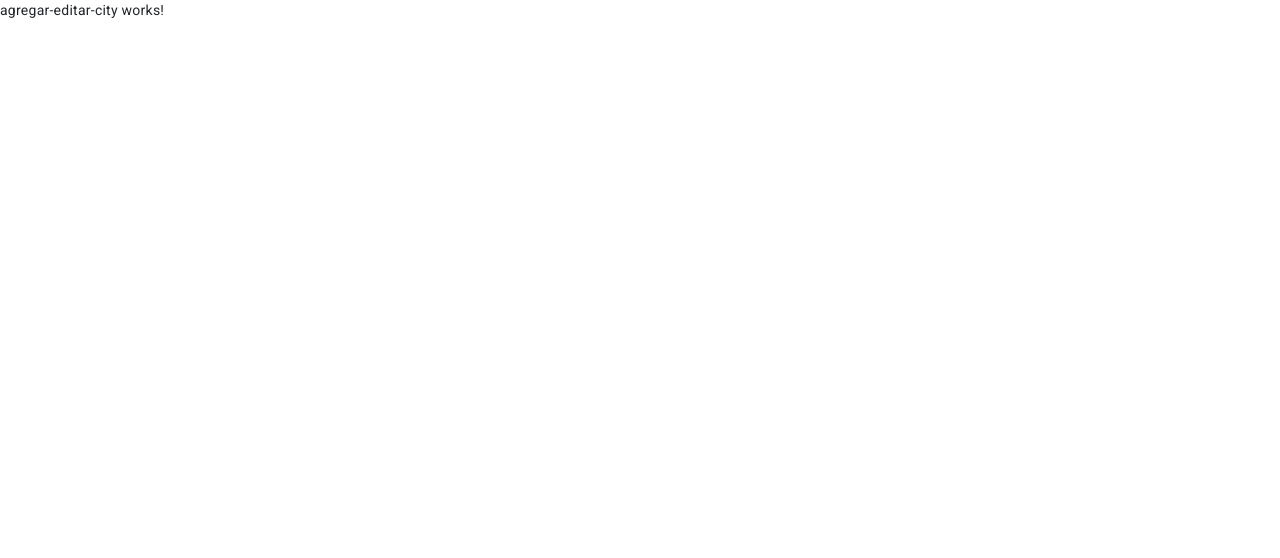
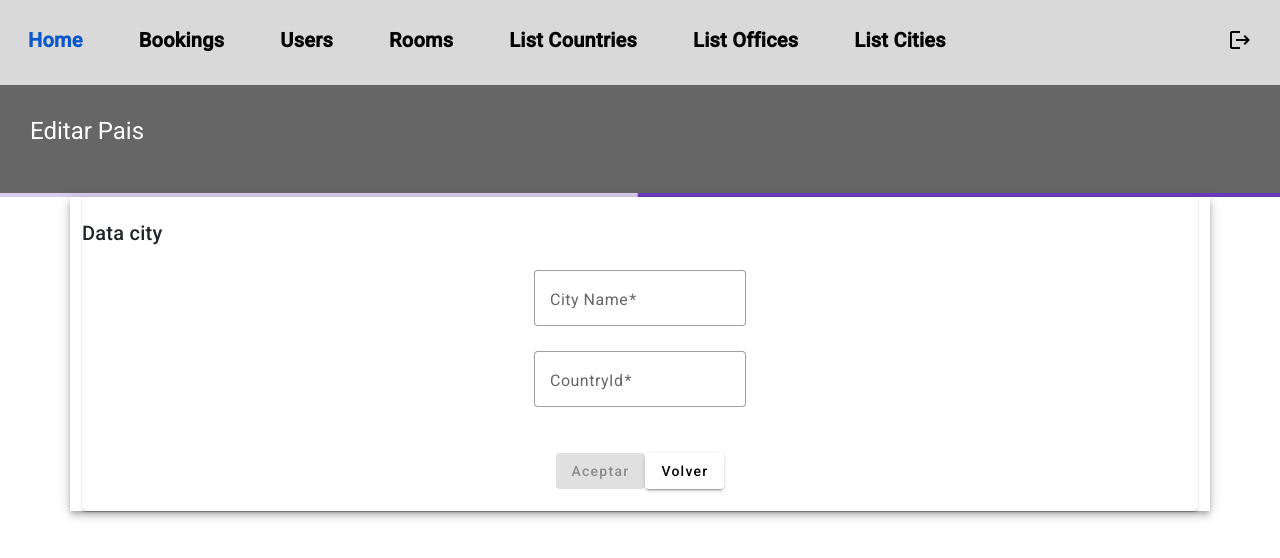
Before and after one commit to JayMarc13/ACME, an Angular app: page /editarCity/1 in a window 1280 px wide. Shown: the top 558 px of the page. Built offline with nearby package versions, Linux system fonts and the light colour scheme; no server answers.

Commit message:
Funciona

```diff
--- a/src/app/app.module.ts
+++ b/src/app/app.module.ts
@@ -15,7 +15,6 @@ import { VerCountryComponent } from './components/ver-country/ver-country.compon
 import { AgregarEditarOfficeComponent } from './components/agregar-editar-office/agregar-editar-office.component';
 import { ListaOfficeComponent } from './components/lista-office/lista-office.component';
 import { VerOfficeComponent } from './components/ver-office/ver-office.component';
-import { BrowserAnimationsModule } from '@angular/platform-browser/animations';
 import { ToastrModule } from 'ngx-toastr';
 import { LoginComponent } from './components/login/login.component';
 import { HomeComponent } from './components/home/home.component';
--- a/src/app/components/agregar-editar-city/agregar-editar-city.component.html
+++ b/src/app/components/agregar-editar-city/agregar-editar-city.component.html
@@ -1 +1,49 @@
-<p>agregar-editar-city works!</p>
+<nav class="nav">
+    <a class="nav-link active" aria-current="page" href="/homeAdm">Home</a>
+    <a class="nav-link" href="/bookings">Bookings</a>
+    <a class="nav-link" href="/users">Users</a>
+    <a class="nav-link" href="/rooms">Rooms</a>
+    <a class="nav-link" href="/listaCountries">List Countries</a>
+    <a class="nav-link" href="/listaOffices">List Offices</a>
+    <a class="nav-link" href="/listaCities">List Cities</a>
+    <a class="nav-link" href="">
+      <mat-icon>logout</mat-icon>
+    </a>
+  </nav>
+
+<div class="title">
+    <h1>{{ Operacion }} Pais</h1>
+</div>
+<app-spinner *ngIf="loading"></app-spinner>
+
+<div class="container mat-elevation-z5">
+    <mat-card class="card">
+        <br>
+        <mat-card-title>
+            Data city
+        </mat-card-title>
+        <br>
+        <form [formGroup]="form" (ngSubmit)="agregarEditarCity()">
+            <mat-grid-list cols="2" rowHeight="80px">
+                <mat-grid-tile [colspan]="2">
+                    <mat-form-field class="input" appearance="outline">
+                        <mat-label>City Name</mat-label>
+                        <input formControlName="cityName" matInput>
+                    </mat-form-field>
+                </mat-grid-tile>
+
+                <mat-grid-tile [colspan]="2">
+                    <mat-form-field class="input" appearance="outline">
+                        <mat-label>CountryId</mat-label>
+                        <input formControlName="countryId" matInput>
+                    </mat-form-field>
+                </mat-grid-tile>
+
+                <mat-grid-tile [colspan]="2">
+                    <button [disabled]="form.invalid" type="submit" class="btnAceptar" mat-raised-button color="primary">Aceptar</button>
+                    <button mat-raised-button routerLink="/listaCities">Volver</button>
+                </mat-grid-tile>
+              </mat-grid-list>
+        </form>
+    </mat-card>
+</div>
--- a/src/app/components/lista-city/lista-city.component.css
+++ b/src/app/components/lista-city/lista-city.component.css
@@ -0,0 +1,24 @@
+table {
+    width: 80%;
+  }
+td, th{
+    width: 15%;
+}
+.mat-mdc-form-field {
+    font-size: 14px;
+    width: 100%;
+}
+.delete{
+    cursor: pointer;
+    color:#E15639;
+}
+.edit{
+    cursor: pointer;
+    color: #187889;
+}
+.visibility{
+    cursor: pointer;
+}
+.buttonAceptar{
+    font-size: 11px;
+}
--- a/src/app/components/lista-city/lista-city.component.html
+++ b/src/app/components/lista-city/lista-city.component.html
@@ -12,49 +12,49 @@
 </nav>
 
 <div class="title">
-  <h1>Lista de Oficinas Disponibles</h1>
+  <h1>List Cities</h1>
 </div>
 
 <app-spinner *ngIf="loading"></app-spinner>
 <br />
 
-<div class="container">
+<div class="container mat-elevation-z8">
 
   <mat-form-field>
     <mat-label>Filter</mat-label>
-    <input matInput (keyup)="applyFilter($event)" placeholder="Ex. Espanya" #input>
+    <input matInput (keyup)="applyFilter($event)" placeholder="Ex. Barcelona" #input>
   </mat-form-field>
 
-  <table mat-table [dataSource]="dataSource" class="mat-elevation-z8" matSort>
+  <table mat-table [dataSource]="dataSource" matSort>
 
 
-    <ng-container matColumnDef="ID">
-      <th mat-header-cell *matHeaderCellDef mat-sort-header> Id </th>
-      <td mat-cell *matCellDef="let element"> {{element.officeId}} </td>
+    <ng-container matColumnDef="cityId">
+      <th mat-header-cell *matHeaderCellDef mat-sort-header>City Id </th>
+      <td mat-cell *matCellDef="let element"> {{element.cityId}} </td>
     </ng-container>
 
 
-    <ng-container matColumnDef="Nombre">
-      <th mat-header-cell *matHeaderCellDef mat-sort-header>Nombre</th>
-      <td mat-cell *matCellDef="let element"> {{element.nameOffice}} </td>
+    <ng-container matColumnDef="cityName">
+      <th mat-header-cell *matHeaderCellDef mat-sort-header>City Name</th>
+      <td mat-cell *matCellDef="let element"> {{element.cityName}} </td>
     </ng-container>
 
-    <ng-container matColumnDef="Ciudad">
-      <th mat-header-cell *matHeaderCellDef mat-sort-header>Ciudad</th>
-      <td mat-cell *matCellDef="let element"> {{element.cityId}} </td>
+    <ng-container matColumnDef="countryId">
+      <th mat-header-cell *matHeaderCellDef mat-sort-header>Country Id</th>
+      <td mat-cell *matCellDef="let element"> {{element.countryId}} </td>
     </ng-container>
 
     <!-- Acciones Column -->
     <ng-container matColumnDef="Acciones">
       <th mat-header-cell *matHeaderCellDef mat-sort-header>
-        <button routerLink="/agregarOffice" class="buttonAceptar" mat-raised-button color="primary">Agregar Oficina</button>
+        <button routerLink="/agregarCity" class="buttonAceptar" mat-raised-button color="primary">Agregar Oficina</button>
       </th>
       <td mat-cell *matCellDef="let element">
-        <mat-icon routerLink="/verOffice/{{ element.officeId }}" class="visibility" matTooltip="Ver" fontIcon="visibility"></mat-icon>
+        <!-- <mat-icon routerLink="/verCity/{{ element.cityId }}" class="visibility" matTooltip="Ver" fontIcon="visibility"></mat-icon> -->
         <mat-icon fontIcon=""></mat-icon>
-        <mat-icon routerLink="/editarOffice/{{ element.officeId }}" class="edit" matTooltip="Editar" fontIcon="edit"></mat-icon>
+        <mat-icon routerLink="/editarCity/{{ element.cityId }}" class="edit" matTooltip="Editar" fontIcon="edit"></mat-icon>
         <mat-icon fontIcon=""></mat-icon>
-        <mat-icon (click)="eliminarOffice(element.officeId)" class="delete" matTooltip="Eliminar" fontIcon="delete"></mat-icon>
+        <mat-icon (click)="eliminarCity(element.cityId)" class="delete" matTooltip="Eliminar" fontIcon="delete"></mat-icon>
       </td>
     </ng-container>
 
--- a/src/app/components/lista-city/lista-city.component.ts
+++ b/src/app/components/lista-city/lista-city.component.ts
@@ -12,7 +12,7 @@ import { City } from 'src/app/interfaces/city';
   styleUrls: ['./lista-city.component.css']
 })
 export class ListaCityComponent {
-  displayedColumns: string[] = ['ID', 'Nombre', 'ciudadId', 'Acciones'];
+  displayedColumns: string[] = ['cityId', 'cityName', 'countryId', 'Acciones'];
   dataSource = new MatTableDataSource<City>();
   loading: boolean = false;
 
@@ -47,6 +47,7 @@ export class ListaCityComponent {
   obtenerCity() {
     this.loading = true;
     this._cityService.getCitys().subscribe(data => {
+      console.log(data);
       this.loading = false;
       this.dataSource.data = data;
     });
--- a/src/app/components/lista-country/lista-country.component.html
+++ b/src/app/components/lista-country/lista-country.component.html
@@ -12,7 +12,7 @@
   </nav>
 
 <div class="title">
-    <h1>Lista de paises</h1>
+    <h1>List Countries</h1>
 </div>
 
 <app-spinner *ngIf="loading"></app-spinner>
@@ -35,7 +35,7 @@
         </ng-container>
 
         <!-- Nombre pais Column -->
-        <ng-container matColumnDef="nomPais">
+        <ng-container matColumnDef="countryName">
             <th mat-header-cell *matHeaderCellDef mat-sort-header>Name Country</th>
             <td mat-cell *matCellDef="let element"> {{element.countryName}} </td>
         </ng-container>
@@ -46,7 +46,7 @@
                 <button routerLink="/agregarCountry" class="buttonAceptar" mat-raised-button color="primary">Add Country</button>
             </th>
             <td mat-cell *matCellDef="let element">
-                <mat-icon routerLink ="/verCountry/{{ element.countryId }}" class="visibility" matTooltip="Ver" fontIcon="visibility"></mat-icon>
+                <!-- <mat-icon routerLink ="/verCountry/{{ element.countryId }}" class="visibility" matTooltip="Ver" fontIcon="visibility"></mat-icon> -->
                 <mat-icon fontIcon=""></mat-icon>
                 <mat-icon routerLink="/editarCountry/{{ element.countryId }}" class="edit" matTooltip="Editar" fontIcon="edit"></mat-icon>
                 <mat-icon  fontIcon=""></mat-icon>
--- a/src/app/components/lista-country/lista-country.component.ts
+++ b/src/app/components/lista-country/lista-country.component.ts
@@ -12,7 +12,7 @@ import { CountryService } from 'src/app/services/country.service';
   styleUrls: ['./lista-country.component.css']
 })
 export class ListaCountryComponent  implements AfterViewInit{
-  displayedColumns: string[] = ['countryId', 'nomPais','Acciones'];
+  displayedColumns: string[] = ['countryId', 'countryName','Acciones'];
   dataSource = new MatTableDataSource<Country>();
   loading: boolean = false;
 
--- a/src/app/components/lista-office/lista-office.component.html
+++ b/src/app/components/lista-office/lista-office.component.html
@@ -12,7 +12,7 @@
 </nav>
 
 <div class="title">
-  <h1>Lista de Oficinas Disponibles</h1>
+  <h1>List Offices</h1>
 </div>
 
 <app-spinner *ngIf="loading"></app-spinner>
@@ -28,18 +28,18 @@
    <table mat-table [dataSource]="dataSource" matSort>
 
 
-     <ng-container matColumnDef="ID">
+     <ng-container matColumnDef="officeId">
        <th mat-header-cell *matHeaderCellDef mat-sort-header>Office Id</th>
        <td mat-cell *matCellDef="let element"> {{element.officeId}} </td>
      </ng-container>
 
 
-     <ng-container matColumnDef="Nombre">
+     <ng-container matColumnDef="nameOffice">
        <th mat-header-cell *matHeaderCellDef mat-sort-header>Name Office</th>
        <td mat-cell *matCellDef="let element"> {{element.nameOffice}} </td>
      </ng-container>
 
-     <ng-container matColumnDef="Ciudad">
+     <ng-container matColumnDef="cityId">
        <th mat-header-cell *matHeaderCellDef mat-sort-header>City Id</th>
        <td mat-cell *matCellDef="let element"> {{element.cityId}} </td>
      </ng-container>
@@ -50,7 +50,7 @@
          <button routerLink="/agregarOffice" class="buttonAceptar" mat-raised-button color="primary">Add Office</button>
        </th>
        <td mat-cell *matCellDef="let element">
-         <mat-icon routerLink="/verOffice/{{ element.officeId }}" class="visibility" matTooltip="Ver" fontIcon="visibility"></mat-icon>
+         <!-- <mat-icon routerLink="/verOffice/{{ element.officeId }}" class="visibility" matTooltip="Ver" fontIcon="visibility"></mat-icon> -->
          <mat-icon fontIcon=""></mat-icon>
          <mat-icon routerLink="/editarOffice/{{ element.officeId }}" class="edit" matTooltip="Editar" fontIcon="edit"></mat-icon>
          <mat-icon fontIcon=""></mat-icon>
--- a/src/app/components/lista-office/lista-office.component.ts
+++ b/src/app/components/lista-office/lista-office.component.ts
@@ -12,7 +12,7 @@ import { OfficeService } from '../../services/office.service';
   styleUrls: ['./lista-office.component.css']
 })
 export class ListaOfficeComponent {
-  displayedColumns: string[] = ['ID', 'Nombre', 'Ciudad', 'Acciones'];
+  displayedColumns: string[] = ['officeId', 'nameOffice', 'cityId', 'Acciones'];
   dataSource = new MatTableDataSource<office>();
   loading: boolean = false;
 
--- a/src/app/services/city.service.ts
+++ b/src/app/services/city.service.ts
@@ -9,7 +9,7 @@ import { City } from '../interfaces/city';
 })
 export class CityService {
   private myAppUrl: string = environment.endpoint;
-  private myApiUrl: string = 'api/Office/';
+  private myApiUrl: string = 'api/City/';
 
   constructor(private http: HttpClient) {
   }
```
